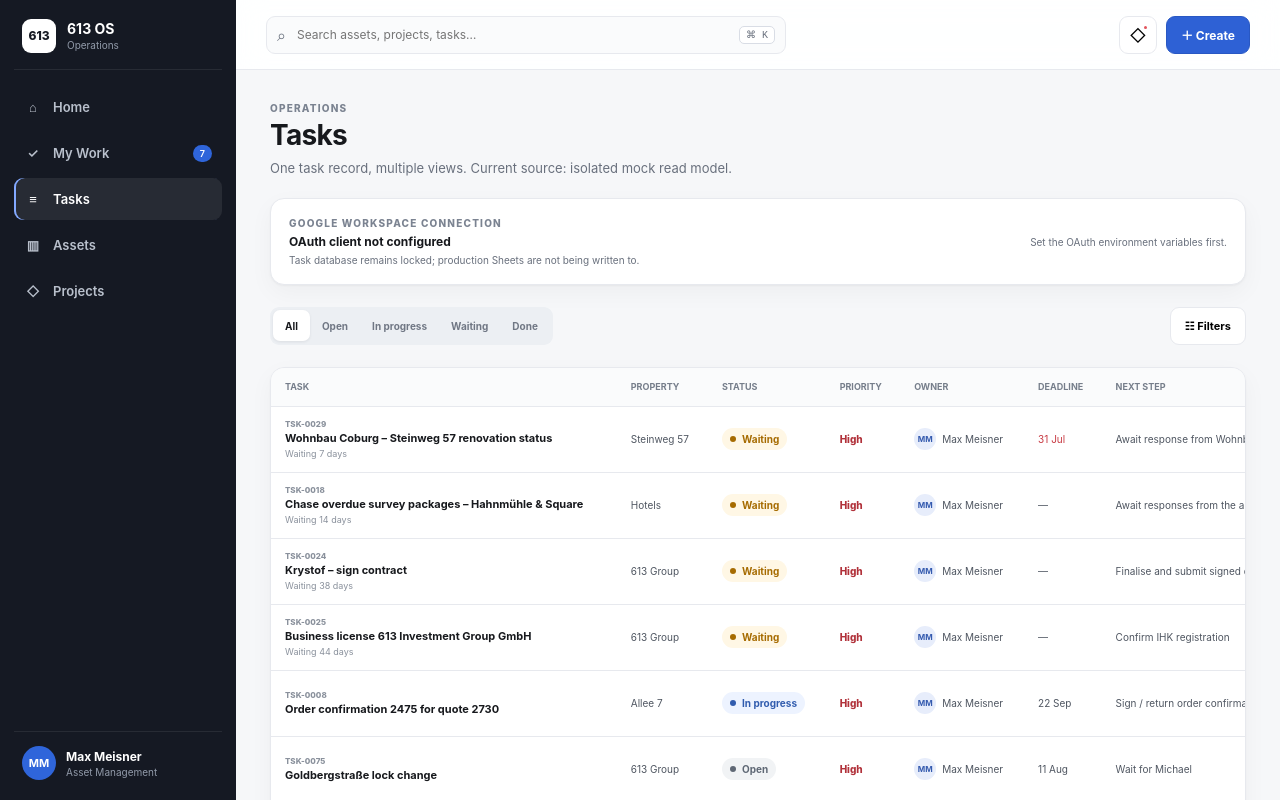
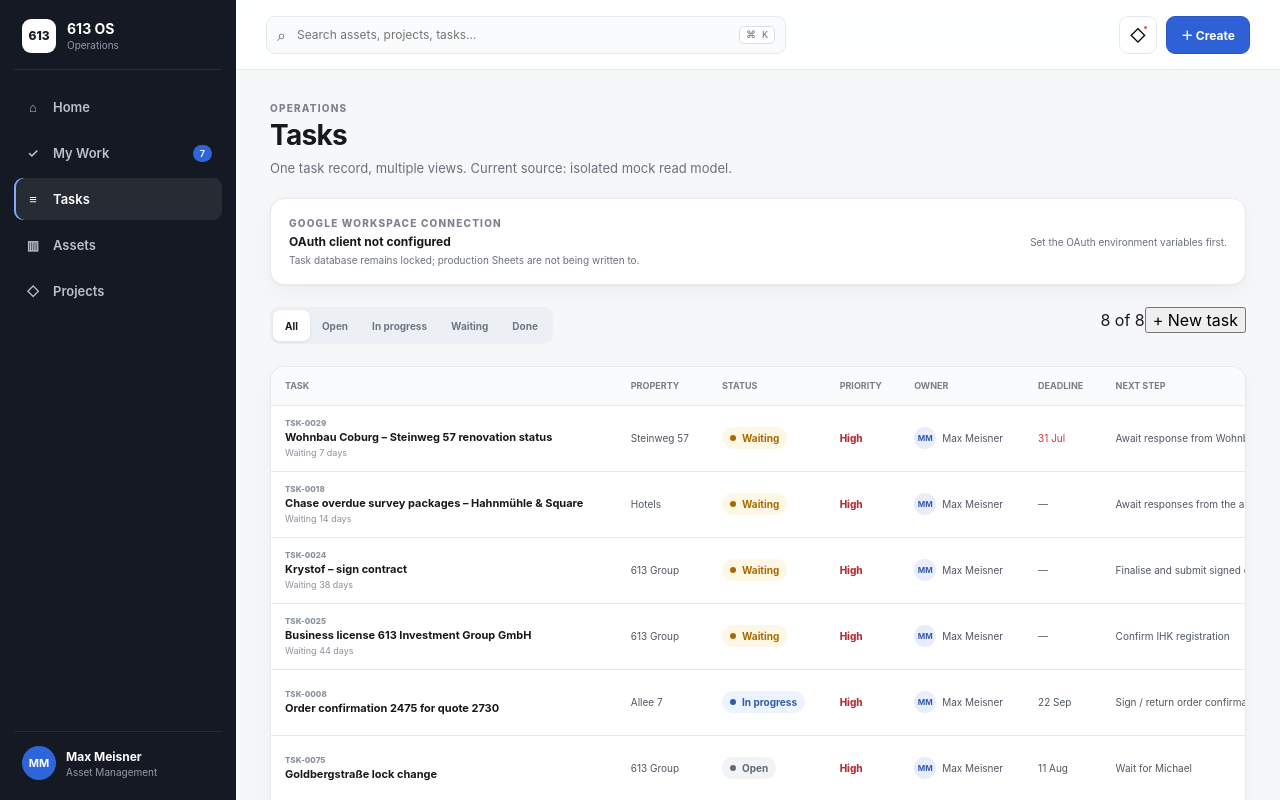
Before and after one commit to MeisnerMax/613-OS, a Next.js app: page /tasks in a window 1280 px wide. Shown: the top 800 px of the page. Built offline with nearby package versions, Linux system fonts and the light colour scheme; no server answers.

Commit message:
Connect task table to create and edit flows

```diff
--- a/src/components/task-table.tsx
+++ b/src/components/task-table.tsx
@@ -7,16 +7,48 @@ import { TaskDrawer } from "@/components/task-drawer";
 
 const filters: Array<"All" | TaskStatus> = ["All", "Open", "In progress", "Waiting", "Done"];
 
+function initials(value: string) {
+  const parts = value.trim().split(/\s+/).filter(Boolean);
+  if (!parts.length) return "—";
+  return parts.slice(0, 2).map((part) => part[0]?.toUpperCase()).join("");
+}
+
 export function TaskTable({ tasks }: { tasks: Task[] }) {
+  const [rows, setRows] = useState<Task[]>(tasks);
   const [filter, setFilter] = useState<(typeof filters)[number]>("All");
-  const [selected, setSelected] = useState<Task | null>(null);
-  const visible = useMemo(() => filter === "All" ? tasks : tasks.filter((t) => t.status === filter), [filter, tasks]);
+  const [selectedId, setSelectedId] = useState<string | null>(null);
+  const [creating, setCreating] = useState(false);
+  const selected = useMemo(() => rows.find((task) => task.id === selectedId) ?? null, [rows, selectedId]);
+  const visible = useMemo(() => filter === "All" ? rows : rows.filter((task) => task.status === filter), [filter, rows]);
+
+  function applyTask(task: Task, options?: { created?: boolean }) {
+    setRows((current) => {
+      const exists = current.some((item) => item.id === task.id);
+      if (exists) return current.map((item) => item.id === task.id ? task : item);
+      return [...current, task].sort((a, b) => a.id.localeCompare(b.id));
+    });
+    setCreating(false);
+    setSelectedId(task.id);
+    if (options?.created) setFilter("All");
+  }
 
   return <>
-    <div className="toolbar"><div className="tabs">{filters.map((f) => <button key={f} className={filter === f ? "active" : ""} onClick={() => setFilter(f)}>{f}</button>)}</div><button className="filter">☷ Filters</button></div>
+    <div className="toolbar">
+      <div className="tabs">{filters.map((value) => <button key={value} className={filter === value ? "active" : ""} onClick={() => setFilter(value)}>{value}</button>)}</div>
+      <div className="taskToolbarActions">
+        <span className="taskCount">{visible.length} of {rows.length}</span>
+        <button className="taskCreate" onClick={() => { setSelectedId(null); setCreating(true); }}>+ New task</button>
+      </div>
+    </div>
     <div className="tableWrap"><table className="table"><thead><tr><th>Task</th><th>Property</th><th>Status</th><th>Priority</th><th>Owner</th><th>Deadline</th><th>Next step</th></tr></thead><tbody>
-      {visible.map((t) => <tr key={t.id} onClick={() => setSelected(t)}><td><span className="id">{t.id}</span><strong>{t.title}</strong>{t.waitingDays ? <small>Waiting {t.waitingDays} days</small> : null}</td><td>{t.asset}</td><td><Status value={t.status}/></td><td><PriorityTag value={t.priority}/></td><td><span className="person"><span className="mini">MM</span>{t.owner}</span></td><td className={t.flag === "overdue" ? "danger" : ""}>{t.deadline ?? "—"}</td><td>{t.nextStep ?? "—"}</td></tr>)}
+      {visible.map((task) => <tr key={task.id} onClick={() => { setCreating(false); setSelectedId(task.id); }}><td><span className="id">{task.id}</span><strong>{task.title}</strong>{task.waitingDays ? <small>Waiting {task.waitingDays} days</small> : null}</td><td>{task.asset || "—"}</td><td><Status value={task.status}/></td><td><PriorityTag value={task.priority}/></td><td><span className="person"><span className="mini">{initials(task.owner)}</span>{task.owner || "Unassigned"}</span></td><td className={task.flag === "overdue" ? "danger" : ""}>{task.deadline ?? "—"}</td><td>{task.nextStep ?? "—"}</td></tr>)}
+      {!visible.length ? <tr><td className="taskEmpty" colSpan={7}>No tasks in this view.</td></tr> : null}
     </tbody></table></div>
-    <TaskDrawer task={selected} onClose={() => setSelected(null)}/>
+    <TaskDrawer
+      task={selected}
+      creating={creating}
+      onClose={() => { setCreating(false); setSelectedId(null); }}
+      onTaskChanged={(task, options) => applyTask(task, options)}
+    />
   </>;
 }
```
